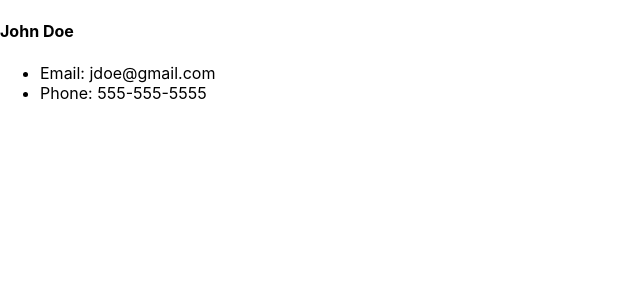
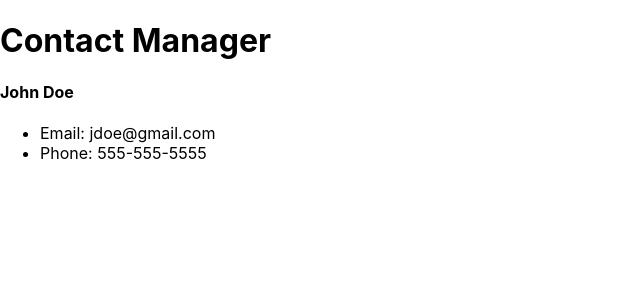
Before and after one commit to EddieOrozco/contactmanager, a React (Create React App) app: page / in a window 1280 px wide. Shown: the top 300 px of the page, without its empty margins (0-640 px from the left). Built offline with nearby package versions, Linux system fonts and the light colour scheme.

Commit message:
Creating a Functional Component and passing it to the App component

```diff
--- a/src/App.js
+++ b/src/App.js
@@ -1,11 +1,13 @@
 import React, { Component } from "react";
 import Contact from "./components/Contact";
+import Header from "./components/Header";
 import "./App.css";
 
 class App extends Component {
   render() {
     return (
       <div className="App">
+        <Header />
         <Contact />
       </div>
     );
--- a/src/components/Header.js
+++ b/src/components/Header.js
@@ -0,0 +1,11 @@
+import React from "react";
+
+const Header = () => {
+  return (
+    <div>
+      <h1>Contact Manager</h1>
+    </div>
+  );
+};
+
+export default Header;
```
